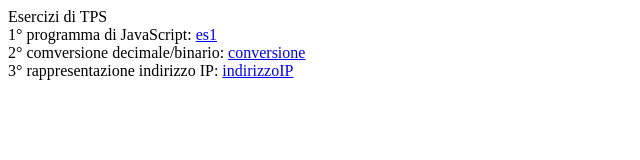
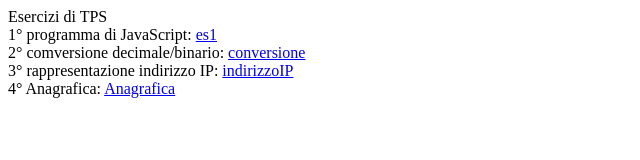
Before and after one commit to nagipina/TPS_esercizi, a plain HTML site: page index.html in a window 1280 px wide. Shown: the whole page, without its empty margins (0-640 px from the left). Drawn offline with Linux system fonts and the light colour scheme.

Commit message:
Add link to Anagrafica in index.html

```diff
--- a/index.html
+++ b/index.html
@@ -6,3 +6,5 @@ Esercizi di TPS
 <br>
 3° rappresentazione indirizzo IP: <a href="./Lavori TPS/indirizzoIP.html">indirizzoIP</a>
 <br>
+4° Anagrafica: <a href="./Lavori TPS/Anagrafica.html">Anagrafica</a>
+<br>
```
